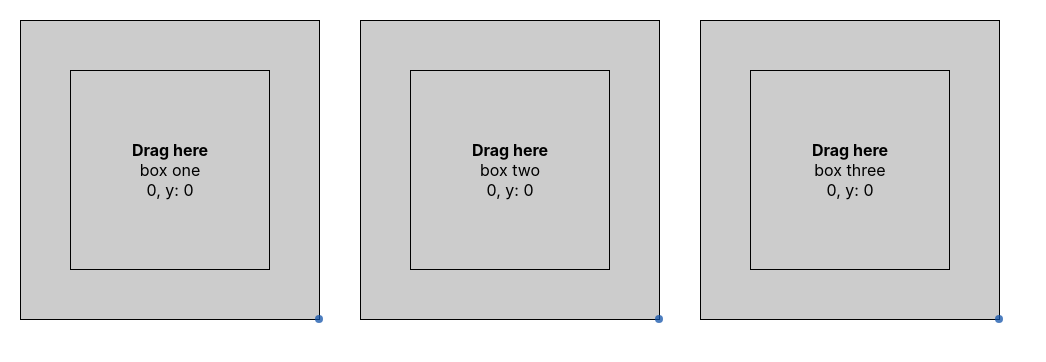
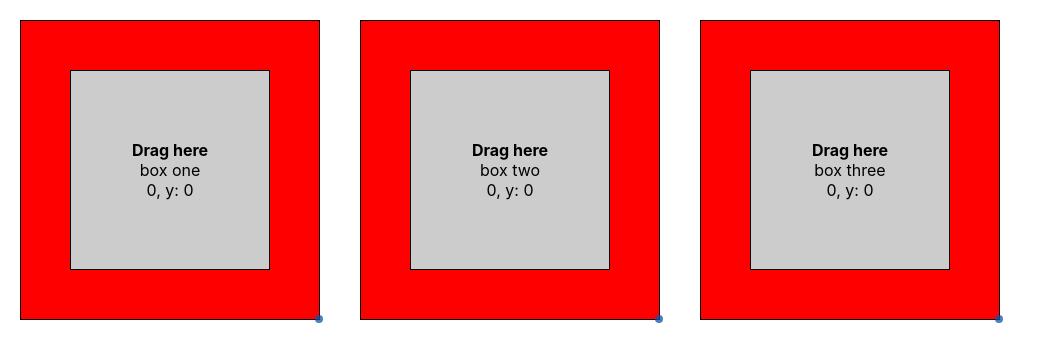
Before and after one commit to derisen/react-collections, a React (Create React App) app: page / in a window 1280 px wide. Shown: the top 362 px of the page, without its empty margins (0-1046 px from the left). Built offline with nearby package versions, Linux system fonts and the light colour scheme.

Commit message:
added zIndex to make elements appear on top

```diff
--- a/src/App.js
+++ b/src/App.js
@@ -5,13 +5,34 @@ import Box from './Box';
 class App extends Component {
   state = {
     boxes: [
-      { key: '1', title: "box one", zIndex: 3},
-      { key: '2', title: "box two", zIndex: 2 },
-      { key: '3', title: "box three", zIndex: 1 }
+      { key: 'a', title: "box one", zIndex: 3},
+      { key: 'b', title: "box two", zIndex: 2 },
+      { key: 'c', title: "box three", zIndex: 1}
     ],
     showClicked: false,
     width:  300,
     height: 300,
+  }
+
+  editZindex =  (object) => {
+    // console.log(object, "key")
+    let boxes = [...this.state.boxes]
+    // console.log(boxes, " boxes")
+    console.log(boxes, ".////////////////////////")
+    const maxZindex = Math.max.apply(Math, boxes.map(function (box) { return box.zIndex; }))
+    let clickedItem = boxes.find((box) => box.key === object.id );
+    // let objectWithMaxZindex = boxes.find((box) => box.zIndex === maxZindex);
+    // console.log(maxZindex);
+    // console.log(objectWithMaxZindex)
+    // objectWithMaxZindex.zIndex = object.zIndex;
+    clickedItem.zIndex = maxZindex + 1;
+    console.log(boxes, ".////////////////////////")
+    this.setState({
+      boxes: boxes
+    })
+
+
+
   }
 
 
@@ -19,10 +40,12 @@ class App extends Component {
     boxes.map((box) => {
       return <Box
                 key={box.key}
+                id={box.key}
                 title={box.title}
                 zIndex={box.zIndex}
                 width={this.state.width}
                 height={this.state.height}
+                editZindex={this.editZindex.bind(this)}
               />
     })
   )
--- a/src/Box.js
+++ b/src/Box.js
@@ -42,7 +42,11 @@ class Box extends PureComponent {
       };
 
       onStart = () => {
-
+        let object =   {
+          id: this.props.id,
+          zIndex: this.props.zIndex
+        }
+        this.props.editZindex(object);
         this.setState({activeDrags: ++this.state.activeDrags});
       };
 
@@ -52,17 +56,18 @@ class Box extends PureComponent {
 
 
       render() {
+        // console.log(this.props.id, " key")
         const dragHandlers = {onStart: this.onStart, onStop: this.onStop};
-        console.log(this.state.activeDrags, " active drag")
         return (
           <Draggable
             handle="strong" {...dragHandlers}
             onDrag={this.handleDrag}
           >
                <ResizableBox
+                 style={{ backgroundColor: "red", zIndex: this.props.zIndex }}
                 className="custom-box box"
                 width={this.props.width}
-                height={this.props.width}
+                height={this.props.height}
                 handle={<span className="custom-handle custom-handle-se" />}
                 handleSize={[10, 10]}>
                 <div className="box" style={{ zIndex: this.props.zIndex }}>
```
